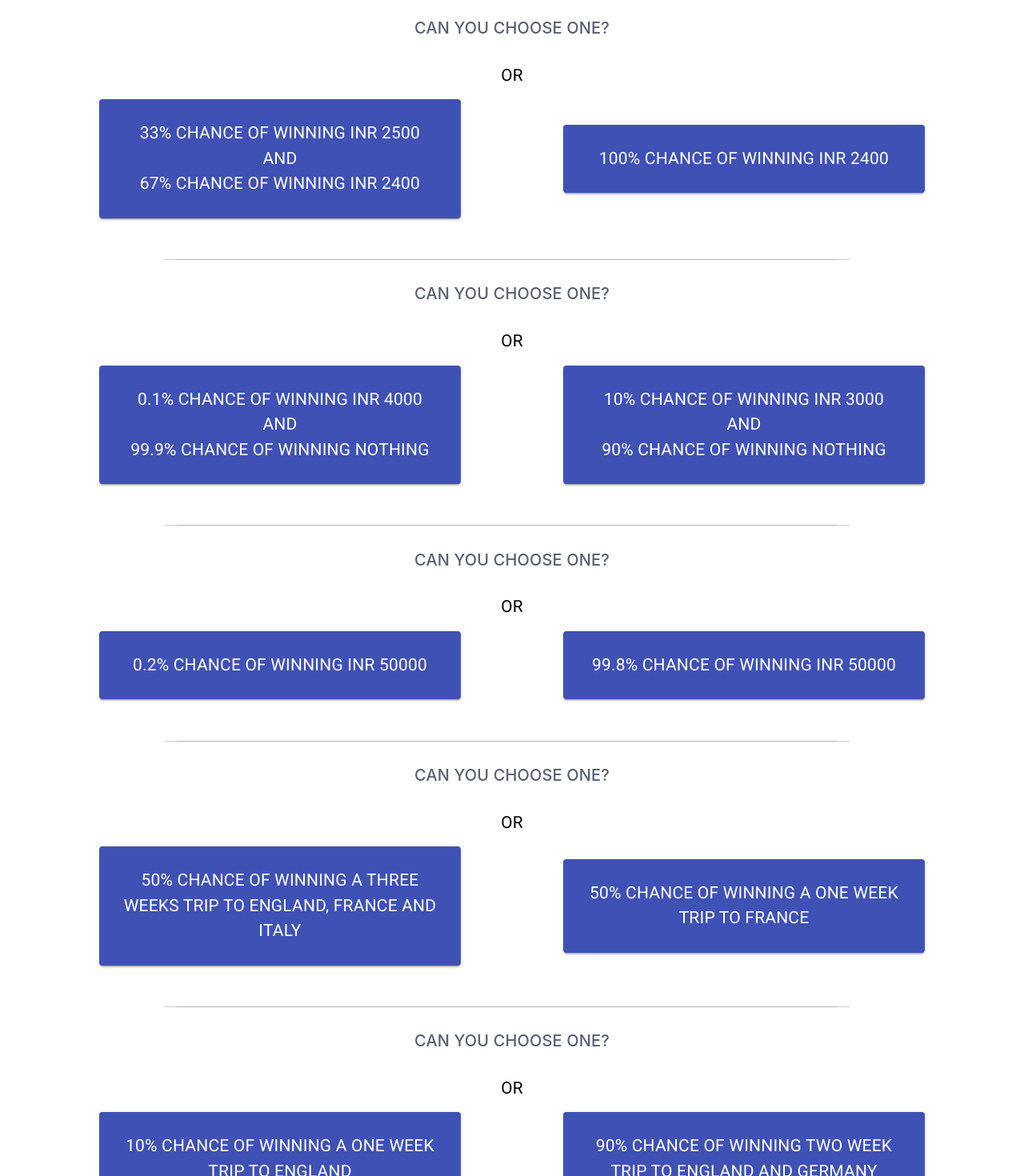
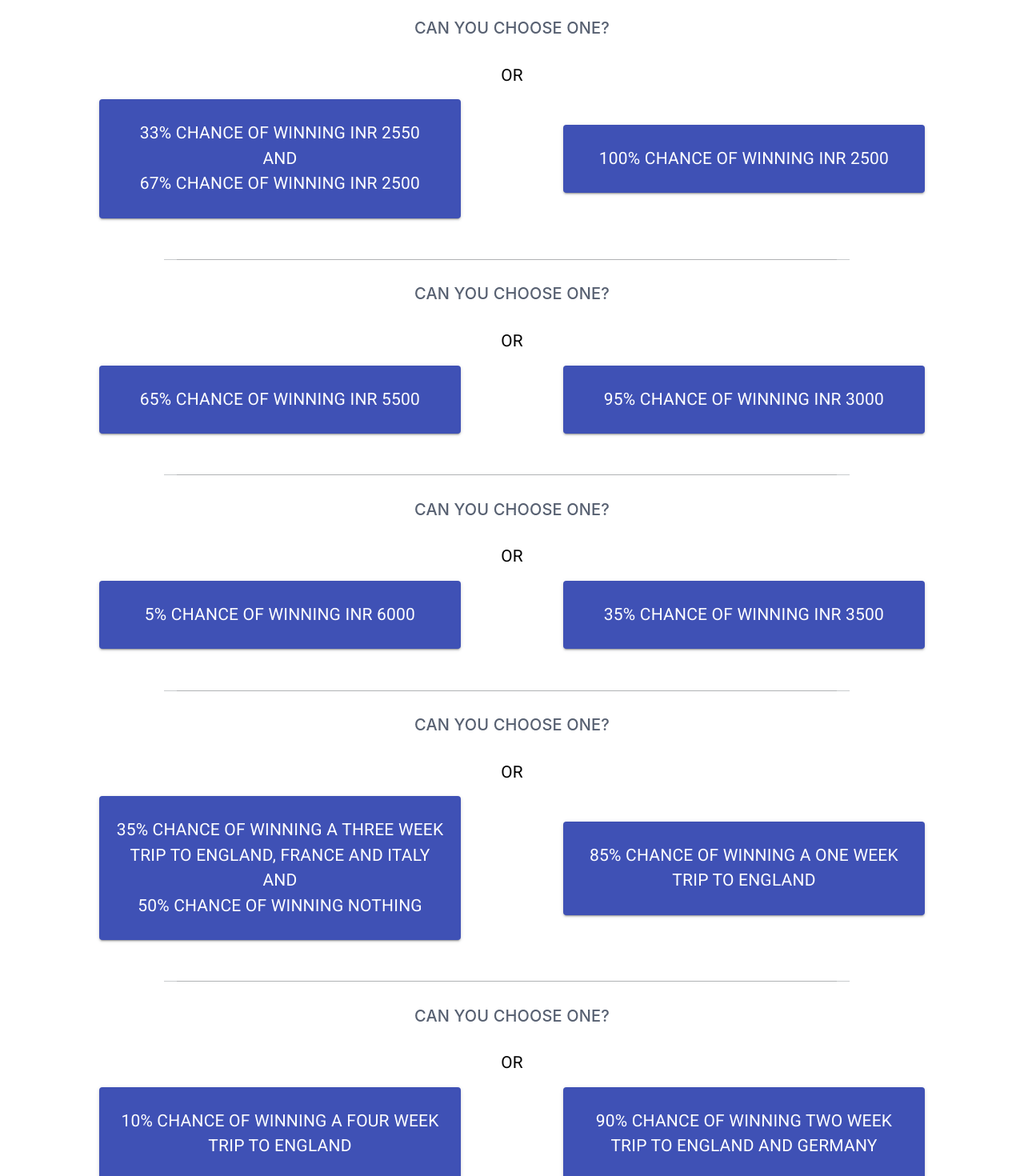
Before and after one commit to Santosh-Balaaji/Personal-Analaysis, a React (Create React App) app: page /Section2 in a window 1280 px wide. Shown: the part 140-1610 px from the top of the page at 80% size. Built offline with nearby package versions, Linux system fonts and the light colour scheme.

Commit message:
updated  sec2 ques

```diff
--- a/src/Components/RadioSection.js
+++ b/src/Components/RadioSection.js
@@ -162,11 +162,11 @@ export default function RadioSection(props){
       <Typography className={classes.textSizing}>OR</Typography>
       <Grid >
       <Button variant="contained" style={{right:'5%'}} color="primary" id="Button1" value="option1" onClick={()=>onButton1Click(props.onChange1)} >
-        <Typography className={classes.buttonSizing}>33% chance of winning INR 2500<br/> AND <br/> 67% chance of winning INR 2400</Typography>
+        <Typography className={classes.buttonSizing}>33% chance of winning INR 2550<br/> AND <br/> 67% chance of winning INR 2500</Typography>
       </Button>
 
       <Button variant="contained" color="primary" style={{left:'5%'}} id="Button2" value="option2" onClick={()=>onButton2Click(props.onChange1)}>
-  <Typography className={classes.buttonSizing}>100% chance of winning INR 2400</Typography>
+  <Typography className={classes.buttonSizing}>100% chance of winning INR 2500</Typography>
       </Button>
 
       <Dividers/>
@@ -183,11 +183,11 @@ export default function RadioSection(props){
       <Typography className={classes.textSizing}>OR</Typography>
       <Grid >
       <Button variant="contained" style={{right:'5%'}} color="primary" id="Button3" value="option1" onClick={()=>onButton3Click(props.onChange2)} >
-        <Typography className={classes.buttonSizing}>0.1% chance of winning INR 4000<br/> AND<br/> 99.9% chance of winning nothing</Typography>
+        <Typography className={classes.buttonSizing}>65% chance of winning INR 5500</Typography>
       </Button>
 
       <Button variant="contained" color="primary" style={{left:'5%'}} id="Button4" value="option2" onClick={()=>onButton4Click(props.onChange2)}>
-  <Typography className={classes.buttonSizing}>10% chance of winning INR 3000 <br/> AND<br/> 90% chance of winning nothing</Typography>
+  <Typography className={classes.buttonSizing}>95% chance of winning INR 3000</Typography>
       </Button>
     <Dividers/>
 
@@ -202,11 +202,11 @@ export default function RadioSection(props){
       <Typography className={classes.textSizing}>OR</Typography>
       <Grid >
       <Button variant="contained" style={{right:'5%'}} color="primary" id="Button5" value="option1" onClick={()=>onButton5Click(props.onChange3)} >
-        <Typography className={classes.buttonSizing}>0.2% chance of winning INR 50000</Typography>
+        <Typography className={classes.buttonSizing}>5% chance of winning INR 6000</Typography>
       </Button>
 
       <Button variant="contained" color="primary" style={{left:'5%'}} id="Button6" value="option2" onClick={()=>onButton6Click(props.onChange3)}>
-  <Typography className={classes.buttonSizing}>99.8% chance of winning INR 50000</Typography>
+  <Typography className={classes.buttonSizing}>35% chance of winning INR 3500</Typography>
       </Button>
       <Dividers/>
 
@@ -220,11 +220,11 @@ export default function RadioSection(props){
       <Typography className={classes.textSizing}>OR</Typography>
       <Grid >
       <Button variant="contained" style={{right:'5%'}} color="primary" id="Button7" value="option1" onClick={()=>onButton7Click(props.onChange4)} >
-        <Typography className={classes.buttonSizing}>50% chance of winning a three weeks trip to england, france and italy</Typography>
+        <Typography className={classes.buttonSizing}>35% chance of winning a three week trip to England, France and Italy <br/>AND <br/> 50% chance of winning nothing</Typography>
       </Button>
 
       <Button variant="contained" color="primary" style={{left:'5%'}} id="Button8" value="option2" onClick={()=>onButton8Click(props.onChange4)}>
-  <Typography className={classes.buttonSizing}>50% chance of winning a one week trip to France</Typography>
+  <Typography className={classes.buttonSizing}>85% chance of winning a one week trip to England</Typography>
       </Button>
       <Dividers/>
 
@@ -238,7 +238,7 @@ export default function RadioSection(props){
       <Typography className={classes.textSizing}>OR</Typography>
       <Grid >
       <Button variant="contained" style={{right:'5%'}} color="primary" id="Button9" value="option1" onClick={()=>onButton9Click(props.onChange5)} >
-        <Typography className={classes.buttonSizing}>10% chance of winning a one week trip to england</Typography>
+        <Typography className={classes.buttonSizing}>10% chance of winning a four week trip to england</Typography>
       </Button>
 
       <Button variant="contained" color="primary" style={{left:'5%'}} id="Button10" value="option2" onClick={()=>onButton10Click(props.onChange5)}>
--- a/src/Components/Tabs/Tab2.js
+++ b/src/Components/Tabs/Tab2.js
@@ -43,6 +43,8 @@ constructor(props){
         <div>
             <GrdiSection2 header={result[0]} body={result[1]} />
         </div>
+        <div className="bottom-div">While looking at your responses, you would have probably realized that these are not truly black-and-white precision.
+            </div>
 
     </div>
 )
--- a/src/Components/Tabs/Tab3.js
+++ b/src/Components/Tabs/Tab3.js
@@ -31,7 +31,7 @@ data.forEach(i=>{
 });
 
 if(count==1)
-    result="As per your response, you seem to have high degree of <b>"+temp_array[0]+"</b>";
+    result="As per your response, you seem to have high degree of "+temp_array[0];
 if(count==2)
     result="As per your response, you seem to have high degree of "+temp_array[0]+" and "+temp_array[1];
 if(count==3)
@@ -61,6 +61,9 @@ return(
         <GridComponent />
 
         </div>
+        <div className="bottom-div">
+        The human brain is the epicentre of what we value, why we behave the way we do and how we make decisions. But the brain operates on circuitry with limited processing capacity. As a result, we rely on mental shortcuts to navigate everyday life.
+            </div>
     </div>
 )
 }
--- a/src/Sections/Section1.js
+++ b/src/Sections/Section1.js
@@ -15,25 +15,25 @@ class Section1 extends React.Component {
           radio:[0,0,0,0,0,0,0,0,0,0,0,0,0,0,0,0,0,0,0,0],
           ocean : [
             {
-            state: 'OPEN',
+            state: 'N',
             positive:0,
             negative:0
 
           }, {
-            state: 'CONSCIEN',
+            state: 'A',
             positive:0,
             negative:0
           }, {
-            state: 'EXTRA',
+            state: 'E',
             positive:0,
             negative:0
           }, {
-            state: 'AGREE',
+            state: 'C',
             positive:0,
             negative:0
           },
           {
-            state: 'NEURO',
+            state: 'O',
             positive:0,
             negative:0
           }],
--- a/src/Sections/Section3.js
+++ b/src/Sections/Section3.js
@@ -154,7 +154,7 @@ if(value==="Strongly Agree")
           <div>
                 <ButtonAppBar AppBarText={'BEHAVOIRAL BIASES'}/>
             <Sliders sliderTypo={'1. AFTER A PRIOR LOSS, I BECOME MORE RISK AVERSE'} onChange={this.onChange1}  />
-            <Sliders sliderTypo={'2. I AVOID SELLING INVESTMENTS THAT HAVE DECREASE IN VALUE ANS READILY SELL INVESTMENTS THAT HAVE AN INCREASE IN VALUE'} onChange={this.onChange2}   />
+            <Sliders sliderTypo={'2. I AVOID SELLING INVESTMENTS THAT HAVE DECREASE IN VALUE AND READILY SELL INVESTMENTS THAT HAVE AN INCREASE IN VALUE'} onChange={this.onChange2}   />
             <Sliders sliderTypo={'3. I TEND TO TREAT EACH ELEMENT OF MY INVESTMENT PORTFOLIO SEPARATELY'} onChange={this.onChange3}  />
             <Sliders sliderTypo={'4. I BELIEVE THAT MY SKILLS AND KNOWLEDGE ARE ADEQUATE THAT CAN HELP ME TO OUT PERFORM THE MARKET'} onChange={this.onChange4}  />
             <Sliders sliderTypo={'5. I FORECAST THE CHANGES IN PRICES IN THE FUTURE PERIODS ON THE RECENT PRICES'}  onChange={this.onChange5}  />
--- a/src/Sections/styles.scss
+++ b/src/Sections/styles.scss
@@ -132,3 +132,9 @@
     background-color: #2a2a4a;
     font-size: 1.3em;
 }
+
+.bottom-div{
+    background: #2a2a4a;
+    color: white;
+    padding: 40px;
+}
--- a/src/reducers/rootReducer.js
+++ b/src/reducers/rootReducer.js
@@ -14,25 +14,25 @@ const initState={
       ],
       ocean : [
         {
-        state: 'OPEN',
+        state: 'N',
         positive:0,
         negative:0
 
       }, {
-        state: 'CONSCIEN',
+        state: 'A',
         positive:0,
         negative:0
       }, {
-        state: 'EXTRA',
+        state: 'E',
         positive:0,
         negative:0
       }, {
-        state: 'AGREE',
+        state: 'C',
         positive:0,
         negative:0
       },
       {
-        state: 'NEURO',
+        state: 'O',
         positive:0,
         negative:0
       }]
```
Also changed, not shown: src/Components/GridComponent.js (+14 -13 lines).
